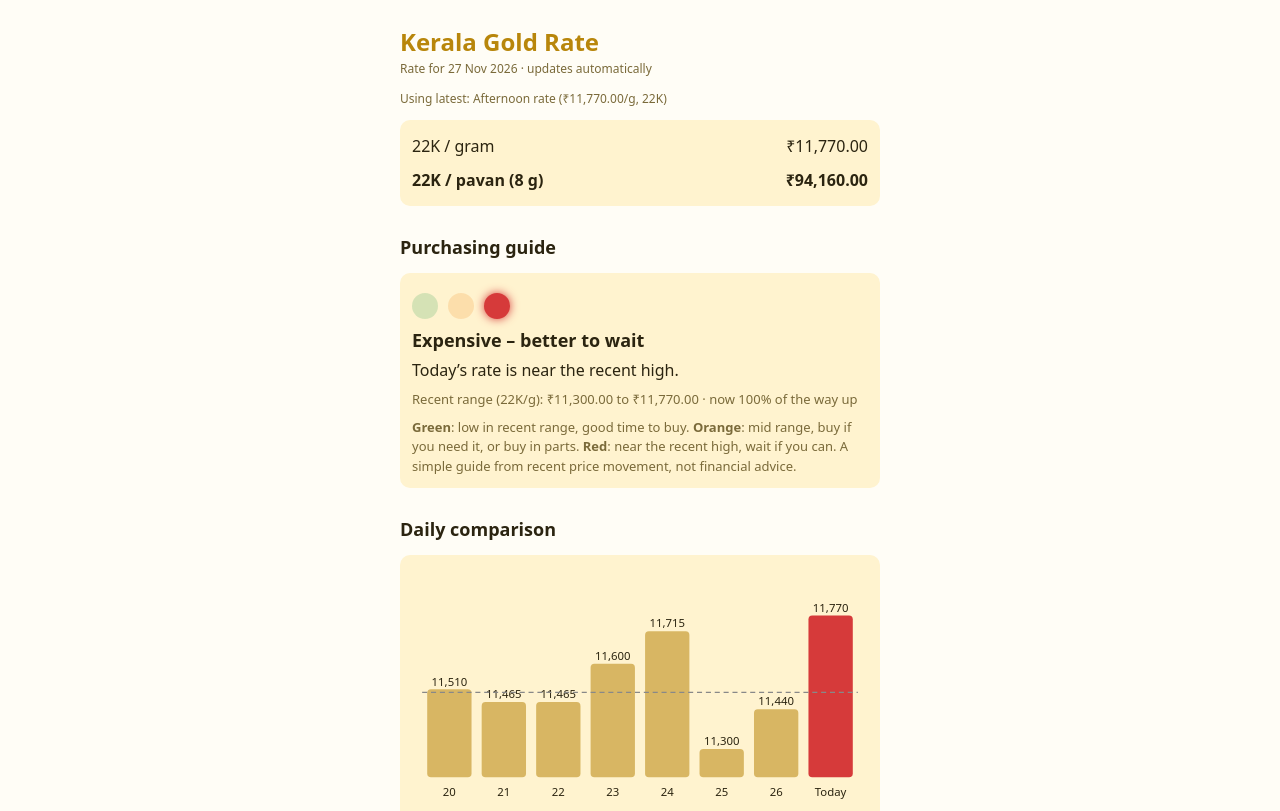
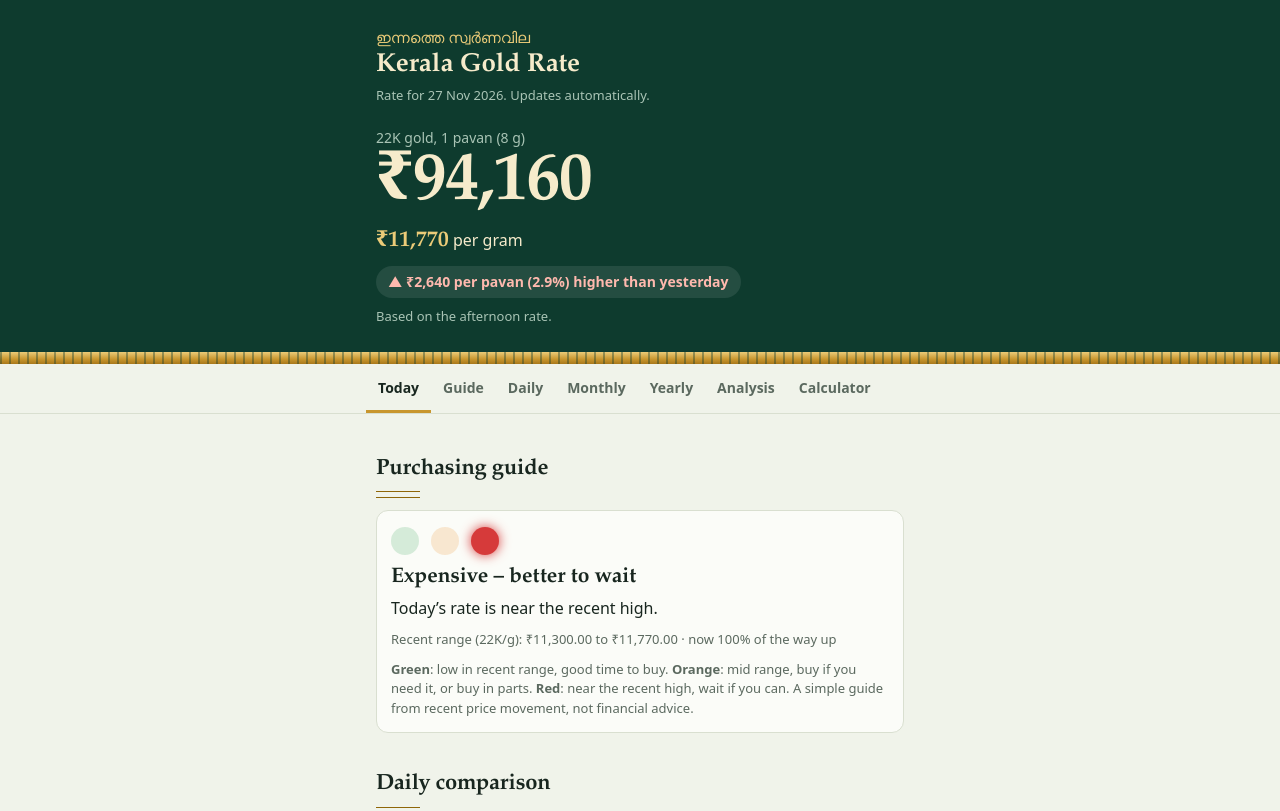
Before and after one commit to emailtosubinkannan-hue/Kerala-Gold-Rate, a plain HTML site: page index.html in a window 1280 px wide. Shown: the top 811 px of the page. Drawn offline with Linux system fonts and the light colour scheme.

Commit message:
Redesign: kasavu-inspired hero, sticky section menu, restyled cards
Co-Authored-By: Claude Sonnet 5.5 <noreply@anthropic.com>
Claude-Session: https://claude.ai/code/session_011BPFTVLTS9wxSDYD4ZDpTM

```diff
--- a/index.html
+++ b/index.html
@@ -3,63 +3,109 @@
 <head>
 <meta charset="utf-8">
 <meta name="viewport" content="width=device-width, initial-scale=1, viewport-fit=cover">
+<meta name="theme-color" content="#0E3B2E">
 <title>Kerala Gold Rate</title>
 <style>
-:root{--bg:#fffdf6;--card:#fff3cf;--text:#2b2410;--muted:#7a6a3a;--gold:#b8860b;--line:#e6d9a8;--inp:#fff;
-box-sizing:border-box;padding-top:env(safe-area-inset-top,0px);padding-bottom:env(safe-area-inset-bottom,0px);color-scheme:light}
-@media (prefers-color-scheme:dark){:root:not([data-theme="light"]){--bg:#17140a;--card:#2a2410;--text:#f3ead0;--muted:#b9a977;--gold:#e0b030;--line:#4a3f1c;--inp:#201b0c;color-scheme:dark}}
-:root[data-theme="dark"]{--bg:#17140a;--card:#2a2410;--text:#f3ead0;--muted:#b9a977;--gold:#e0b030;--line:#4a3f1c;--inp:#201b0c;color-scheme:dark}
-html{scroll-padding-top:env(safe-area-inset-top,0px)}
-body{margin:0;background:var(--bg);color:var(--text);font:16px/1.5 system-ui,-apple-system,"Segoe UI",Roboto,sans-serif}
-main{max-width:480px;margin:0 auto;padding:16px}
-h1{color:var(--gold);font-size:24px;margin:8px 0 0}
-h2{font-size:18px;margin:28px 0 8px}
-.sub{color:var(--muted);font-size:12px;margin-bottom:12px}
+:root{--bg:#F0F3EA;--card:#FBFCF8;--text:#18261F;--muted:#5B695F;--gold:#8F6608;--line:#D9DFD0;--inp:#fff;
+--hero:#0E3B2E;--hero-ink:#F6EBCB;--hero-mute:#A9C4B5;--zari:#C8962E;--zari2:#EBCB78;
+--serif:"Iowan Old Style","Palatino Linotype",Palatino,"Book Antiqua",Georgia,serif;color-scheme:light}
+@media (prefers-color-scheme:dark){:root:not([data-theme="light"]){--bg:#0A1612;--card:#11231C;--text:#E8EFE6;--muted:#9BAEA2;--gold:#E2BC55;--line:#233A2F;--inp:#0D1D17;--hero:#0F3A2C;color-scheme:dark}}
+:root[data-theme="dark"]{--bg:#0A1612;--card:#11231C;--text:#E8EFE6;--muted:#9BAEA2;--gold:#E2BC55;--line:#233A2F;--inp:#0D1D17;--hero:#0F3A2C;color-scheme:dark}
+*{box-sizing:border-box}
+html{scroll-padding-top:56px}
+@media (prefers-reduced-motion:no-preference){html{scroll-behavior:smooth}}
+body{margin:0;background:var(--bg);color:var(--text);font:16px/1.55 system-ui,-apple-system,"Segoe UI",Roboto,sans-serif;-webkit-text-size-adjust:100%}
+main{max-width:560px;margin:0 auto;padding:4px 16px 40px}
+
+/* hero: the one bold element */
+.hero{background:var(--hero);color:var(--hero-ink);padding:calc(26px + env(safe-area-inset-top,0px)) 0 0}
+.hero-in{max-width:560px;margin:0 auto;padding:0 16px 26px}
+.ml{color:var(--zari2);font-size:15px}
+.hero h1{font:600 26px/1.15 var(--serif);margin:2px 0 4px;color:var(--hero-ink)}
+.hero .sub{color:var(--hero-mute);font-size:13px;margin:0}
+.hero .warn{color:#FFB4A8}
+.pv-l{margin-top:22px;color:var(--hero-mute);font-size:14px}
+.pv{font:600 clamp(46px,15vw,68px)/1.05 var(--serif);font-variant-numeric:lining-nums tabular-nums;letter-spacing:-.02em;color:var(--hero-ink)}
+.gm{font-size:16px;margin-top:2px}.gm b{font:600 22px var(--serif);color:var(--zari2);font-variant-numeric:lining-nums tabular-nums}
+.chg{display:inline-block;margin:12px 0 8px;font-size:14px;font-weight:600;padding:5px 12px;border-radius:999px;background:rgba(255,255,255,.09);color:var(--hero-ink)}
+.chg:empty{display:none}.chg.up{color:#FFB9AE}.chg.dn{color:#9FE3B6}
+.zari{height:12px;background:repeating-linear-gradient(90deg,rgba(14,59,46,.38) 0 2px,transparent 2px 9px),linear-gradient(180deg,var(--zari2),var(--zari) 60%,#A9781B)}
+
+/* section menu */
+.tabs{position:sticky;top:0;z-index:5;background:var(--bg);border-bottom:1px solid var(--line);overflow-x:auto;white-space:nowrap;scrollbar-width:none}
+.tabs::-webkit-scrollbar{display:none}
+.tabs-in{max-width:560px;margin:0 auto;padding:0 6px;display:flex}
+.tabs a{padding:13px 12px 11px;color:var(--muted);text-decoration:none;font-size:14px;font-weight:600;border-bottom:3px solid transparent}
+.tabs a.on{color:var(--text);border-bottom-color:var(--zari)}
+
+/* headings and content */
+h2{font:600 22px/1.2 var(--serif);letter-spacing:-.01em;margin:38px 0 12px}
+h2::after{content:"";display:block;width:44px;height:5px;margin-top:9px;border-top:1px solid var(--gold);border-bottom:1px solid var(--gold)}
+.sub{color:var(--muted);font-size:13px;margin-bottom:12px}
 .warn{color:#d63a3a;font-weight:600}
-label{display:block;font-size:13px;color:var(--muted);margin:10px 0 4px}
-input[type=number]{width:100%;box-sizing:border-box;padding:12px;font-size:16px;border:1px solid var(--line);border-radius:8px;background:var(--inp);color:var(--text)}
-button{width:100%;margin-top:10px;padding:12px;font-size:16px;border:0;border-radius:8px;background:var(--gold);color:#fff;font-weight:600}
-.card{background:var(--card);border-radius:10px;padding:12px;margin-top:12px}
-.row{display:flex;justify-content:space-between;gap:12px;padding:2px 0}
-.big{font-weight:700;margin-top:6px}
-.tot{border-top:1px solid var(--line);margin-top:6px;padding-top:6px;font-weight:700}
-.lights{display:flex;gap:10px;margin:8px 0}.light{width:26px;height:26px;border-radius:50%;opacity:.2}.light.on{opacity:1;box-shadow:0 0 10px currentColor}
+.card{background:var(--card);border:1px solid var(--line);border-radius:12px;padding:14px;margin-top:12px}
+h2+.card{margin-top:0}
+.row{display:flex;justify-content:space-between;gap:12px;padding:7px 0;border-bottom:1px solid var(--line)}
+.row:last-child{border-bottom:0}
+.row>span:last-child{text-align:right;font-variant-numeric:tabular-nums}
+.row:has(+.tot){border-bottom:0}
+.tot{border-top:2px solid var(--line);margin-top:6px;padding-top:9px;font-weight:700}
+.row small{color:var(--muted);font-size:11.5px}
+.lights{display:flex;gap:12px;margin:2px 0 10px}.light{width:28px;height:28px;border-radius:50%;opacity:.18}.light.on{opacity:1;box-shadow:0 0 12px currentColor}
 .l-green{background:#2e9e4f;color:#2e9e4f}.l-orange{background:#f08a1c;color:#f08a1c}.l-red{background:#d63a3a;color:#d63a3a}
-.gt{font-weight:700;font-size:18px}.gd{margin:4px 0}.leg{font-size:13px;color:var(--muted);margin-top:8px}
+.gt{font:600 21px/1.25 var(--serif)}.gd{margin:4px 0}.leg{font-size:13px;color:var(--muted);margin-top:10px;line-height:1.5}
+.badge{display:inline-block;color:#fff;font-weight:700;padding:5px 13px;border-radius:6px;margin-bottom:8px;letter-spacing:.04em}
+.bu{color:#2e9e4f;font-weight:700}.be{color:#d63a3a;font-weight:700}.ne{color:#f08a1c;font-weight:700}
+.hz{display:flex;gap:8px;margin:12px 0}.hz div{flex:1;background:var(--bg);border:1px solid var(--line);border-radius:10px;padding:9px 4px;text-align:center;font-size:11px;color:var(--muted)}.hz b{display:block;font-size:13px;margin-top:2px}
+.sec{margin:16px 0 2px;font:600 16px var(--serif)}
+
+/* calculator */
+label{display:block;font-size:14px;font-weight:600;margin:14px 0 6px}
+.card>label:first-child{margin-top:0}
+input[type=number]{width:100%;padding:13px 12px;font-size:17px;border:1px solid var(--line);border-radius:10px;background:var(--inp);color:var(--text)}
+button{width:100%;margin-top:16px;padding:14px;font:600 16px/1 system-ui,sans-serif;border:0;border-radius:10px;background:var(--hero);color:var(--hero-ink);box-shadow:inset 0 -3px 0 var(--zari);cursor:pointer}
+button:hover{filter:brightness(1.15)}
+input:focus-visible,button:focus-visible,.tabs a:focus-visible{outline:2px solid var(--gold);outline-offset:2px}
+
+/* charts */
 #chart svg,#mchart svg,#ychart svg{width:100%;height:auto;display:block}
 #chart text,#mchart text,#ychart text{fill:var(--text);font-size:9px}#chart .bar{fill:var(--gold);opacity:.55}
 #mchart .ln,#ychart .ln{fill:none;stroke:var(--gold);stroke-width:2;stroke-linejoin:round;stroke-linecap:round}
 #mchart .ar,#ychart .ar{fill:var(--gold);opacity:.15}#mchart .gl,#ychart .gl{stroke:var(--line);stroke-width:1}
 #ychart .rg{stroke:var(--gold);stroke-width:3;stroke-linecap:round;opacity:.35}
-#chart,#mchart,#ychart{position:relative}
-#chart svg,#mchart svg,#ychart svg{touch-action:pan-y;cursor:crosshair;-webkit-tap-highlight-color:transparent}
-#chart .cur,#mchart .cur,#ychart .cur{stroke:var(--gold);stroke-width:1;stroke-dasharray:2 2}
-#chart .curd,#mchart .curd,#ychart .curd{fill:var(--bg);stroke:var(--gold);stroke-width:2}
-.tip{position:absolute;z-index:2;pointer-events:none;white-space:nowrap;background:var(--bg);color:var(--text);border:1px solid var(--line);border-radius:8px;padding:6px 10px;font-size:12px;line-height:1.4;box-shadow:0 4px 14px rgba(0,0,0,.22)}
+#chart,#mchart,#ychart,#achart{position:relative}
+#chart svg,#mchart svg,#ychart svg,#achart svg{touch-action:pan-y;cursor:crosshair;-webkit-tap-highlight-color:transparent}
+#achart svg{width:100%;height:auto;display:block}
+#achart text{fill:var(--text);font-size:9px}#achart .gl{stroke:var(--line);stroke-width:1}
+#chart .cur,#mchart .cur,#ychart .cur,#achart .cur{stroke:var(--gold);stroke-width:1;stroke-dasharray:2 2}
+#chart .curd,#mchart .curd,#ychart .curd,#achart .curd{fill:var(--bg);stroke:var(--gold);stroke-width:2}
+.tip{position:absolute;z-index:2;pointer-events:none;white-space:nowrap;background:var(--card);color:var(--text);border:1px solid var(--line);border-radius:8px;padding:6px 10px;font-size:12px;line-height:1.4;box-shadow:0 4px 14px rgba(0,0,0,.22)}
 .tip[hidden]{display:none}.tip b{color:var(--gold);font-size:13px}.tip small{color:var(--muted);font-size:11px}
 .tip .up{color:#d63a3a}.tip .dn{color:#2e9e4f}
-.bu{color:#2e9e4f;font-weight:700}.be{color:#d63a3a;font-weight:700}.ne{color:#f08a1c;font-weight:700}
-.hz{display:flex;gap:8px;margin:10px 0}.hz div{flex:1;background:var(--bg);border:1px solid var(--line);border-radius:8px;padding:8px 4px;text-align:center;font-size:11px;color:var(--muted)}.hz b{display:block;font-size:13px}
-.sec{margin:12px 0 4px;font-weight:700}.row small{color:var(--muted);font-size:11px}
-#achart{position:relative}
-#achart svg{width:100%;height:auto;display:block;touch-action:pan-y;cursor:crosshair;-webkit-tap-highlight-color:transparent}
-#achart text{fill:var(--text);font-size:9px}#achart .gl{stroke:var(--line);stroke-width:1}
-#achart .cur{stroke:var(--gold);stroke-width:1;stroke-dasharray:2 2}#achart .curd{fill:var(--bg);stroke:var(--gold);stroke-width:2}
-.badge{display:inline-block;color:#fff;font-weight:700;padding:4px 12px;border-radius:6px;margin-bottom:8px;letter-spacing:.5px}
+
+.foot{margin-top:38px;padding-top:16px;border-top:1px solid var(--line);font-size:12.5px;color:var(--muted)}
 </style>
 </head>
 <body>
-<main>
+<header class="hero" id="today">
+<div class="hero-in">
+<div class="ml" lang="ml">ഇന്നത്തെ സ്വർണവില</div>
 <h1>Kerala Gold Rate</h1>
 <div class="sub" id="upd">Loading rates…</div>
+<div class="pv-l">22K gold, 1 pavan (8 g)</div>
+<div class="pv" id="rp">—</div>
+<div class="gm"><b id="r22">—</b> per gram</div>
+<div class="chg" id="hchg"></div>
 <div class="sub" id="latest"></div>
+</div>
+<div class="zari" aria-hidden="true"></div>
+</header>
+<nav class="tabs" id="tabs" aria-label="Sections"><div class="tabs-in">
+<a href="#today">Today</a><a href="#s-guide">Guide</a><a href="#s-daily">Daily</a><a href="#s-monthly">Monthly</a><a href="#s-yearly">Yearly</a><a href="#s-analysis">Analysis</a><a href="#s-calc">Calculator</a>
+</div></nav>
+<main>
 
-<div class="card">
-<div class="row"><span>22K / gram</span><span id="r22">—</span></div>
-<div class="row big"><span>22K / pavan (8 g)</span><span id="rp">—</span></div>
-</div>
-
-<h2>Purchasing guide</h2>
+<h2 id="s-guide">Purchasing guide</h2>
 <div class="card" id="guide" hidden>
 <div class="lights"><div class="light l-green" id="lg"></div><div class="light l-orange" id="lo"></div><div class="light l-red" id="lr"></div></div>
 <div class="gt" id="gt"></div>
@@ -68,19 +114,19 @@ button{width:100%;margin-top:10px;padding:12px;font-size:16px;border:0;border-ra
 <div class="leg"><b>Green</b>: low in recent range, good time to buy. <b>Orange</b>: mid range, buy if you need it, or buy in parts. <b>Red</b>: near the recent high, wait if you can. A simple guide from recent price movement, not financial advice.</div>
 </div>
 
-<h2>Daily comparison</h2>
+<h2 id="s-daily">Daily comparison</h2>
 <div class="card"><div id="chart"></div>
 <div class="leg">22K price per gram, last 7 days vs today. Dashed line = 7-day average. Bars are scaled to the recent range, not from zero. Hover or tap a bar to see its amount.</div></div>
 
-<h2>Monthly comparison</h2>
+<h2 id="s-monthly">Monthly comparison</h2>
 <div class="card"><div id="mchart"></div><div id="mstats" style="margin-top:8px"></div>
 <div class="leg" id="mleg">22K price per gram this month (last announced rate of each day). Dashed line = month average. The axis is scaled to the month's range, not from zero. Hover or tap the chart to see each day's amount.</div></div>
 
-<h2>Yearly comparison</h2>
+<h2 id="s-yearly">Yearly comparison</h2>
 <div class="card"><div id="ychart"></div><div id="ystats" style="margin-top:8px"></div>
 <div class="leg">22K price per gram, average of each month over the last 12 months. The thick bar behind each point is that month's low to high; the dashed line is the overall average. The axis is scaled to the range, not from zero. Each month uses every daily rate we have for it. Months with no data stay empty. Hover or tap a month to see its amount.</div></div>
 
-<h2>Market analysis</h2>
+<h2 id="s-analysis">Market analysis</h2>
 <div class="card" id="ma" hidden>
 <span class="badge" id="mv"></span>
 <div class="gd" id="msum" style="margin-top:4px"></div>
@@ -93,7 +139,7 @@ button{width:100%;margin-top:10px;padding:12px;font-size:16px;border:0;border-ra
 <div class="leg"><b>Bullish</b> = prices trending up (favourable for holders and sellers, buyers may pay more). <b>Bearish</b> = prices trending down. Rule-based technical analysis of the 22K price history on this page: moving averages, momentum, RSI and MACD. It does not include global gold prices, the dollar/rupee rate, interest rates or news, which also move gold. Not financial advice, and gold can move either way after you buy.</div>
 </div>
 
-<h2>Broker-style view</h2>
+<h2 id="s-view">Broker-style view</h2>
 <div class="card" id="reco" hidden>
 <span class="badge" id="qt"></span>
 <div class="row"><span>Buy zone</span><span id="qz"></span></div>
@@ -105,13 +151,16 @@ button{width:100%;margin-top:10px;padding:12px;font-size:16px;border:0;border-ra
 <div class="leg">Rating is rule-based on the last 8 days of 22K prices. It is not a forecast or financial advice, and gold can move either way after you buy.</div>
 </div>
 
-<h2>Jewellery price calculator</h2>
+<h2 id="s-calc">Jewellery price calculator</h2>
+<div class="card">
 <label for="w">Weight (grams)</label>
 <input id="w" type="number" inputmode="decimal" step="any">
 <label for="m">Making charge (%)</label>
 <input id="m" type="number" inputmode="decimal" step="any" value="10">
-<button id="calc">Calculate</button>
+<button id="calc">Calculate price</button>
+</div>
 <div class="card" id="res" hidden></div>
+<div class="foot">Rates are collected from public Kerala gold-rate sites several times a day. Your jeweller’s final price can differ, and making charges, GST and hallmarking are extra.</div>
 </main>
 <script>
 var $=function(i){return document.getElementById(i)};
@@ -166,11 +215,16 @@ function prep(d){
 function render(d){
  var t=d.today,l=latest(t);
  var up=$('upd'),now=new Date(),iso=now.getFullYear()+'-'+('0'+(now.getMonth()+1)).slice(-2)+'-'+('0'+now.getDate()).slice(-2);
- up.textContent='Rate for '+dlabel(t.date)+' · updates automatically';
- if(t.date<iso){var s=document.createElement('span');s.className='warn';s.textContent=' · Today’s rate is not available yet; showing the latest ('+dlabel(t.date)+').';up.appendChild(s)}
- $('latest').textContent=l?'Using latest: '+l[0]+' rate ('+fmt.format(l[1])+'/g, 22K)':'No rate available';
- $('r22').textContent=rate>0?fmt.format(rate):'—';
- $('rp').textContent=rate>0?fmt.format(rate*8):'—';
+ up.textContent='Rate for '+dlabel(t.date)+'. Updates automatically.';
+ if(t.date<iso){var s=document.createElement('span');s.className='warn';s.textContent=' Today’s rate is not available yet, so this is the latest ('+dlabel(t.date)+').';up.appendChild(s)}
+ $('latest').textContent=l?'Based on the '+l[0].toLowerCase()+' rate.':'No rate available';
+ $('r22').textContent=rate>0?f0.format(rate):'—';
+ $('rp').textContent=rate>0?f0.format(rate*8):'—';
+ var hc=$('hchg');
+ if(rate>0&&HIST.length){var dv=rate-HIST[HIST.length-1],pp=dv/HIST[HIST.length-1]*100;
+  hc.className='chg '+(dv>0?'up':dv<0?'dn':'');
+  hc.textContent=dv==0?'No change since yesterday':(dv>0?'▲ ':'▼ ')+f0.format(Math.abs(dv)*8)+' per pavan ('+Math.abs(pp).toFixed(1)+'%) '+(dv>0?'higher':'lower')+' than yesterday'}
+ else{hc.className='chg';hc.textContent=''}
  guide();chart();mchart();ychart();analysis();reco()}
 
 function stats(){var all=HIST.concat([rate]),mn=Math.min.apply(null,all),mx=Math.max.apply(null,all);
@@ -378,6 +432,12 @@ $('calc').onclick=function(){
  '<div class="row"><span>Making ('+mp+'%)</span><span>'+fmt.format(mk)+'</span></div>'+
  '<div class="row"><span>GST (3%)</span><span>'+fmt.format(gst)+'</span></div>'+
  '<div class="row tot"><span>Total</span><span>'+fmt.format(t)+'</span></div>'};
+(function(){var tabs=document.querySelectorAll('#tabs a'),bar=$('tabs'),hs=[];
+ tabs.forEach(function(a){hs.push(document.querySelector(a.getAttribute('href')))});
+ var cur=-1;function on(){var y=window.scrollY+90,c=0,i;for(i=0;i<hs.length;i++){if(hs[i]&&hs[i].getBoundingClientRect().top+window.scrollY<=y)c=i}
+  if(c===cur)return;cur=c;tabs.forEach(function(a,j){a.classList.toggle('on',j==c)});
+  var a=tabs[c];bar.scrollLeft=a.offsetLeft-bar.clientWidth/2+a.clientWidth/2}
+ window.addEventListener('scroll',on,{passive:true});window.addEventListener('load',on);on()})();
 load();
 </script>
 </body>
```
